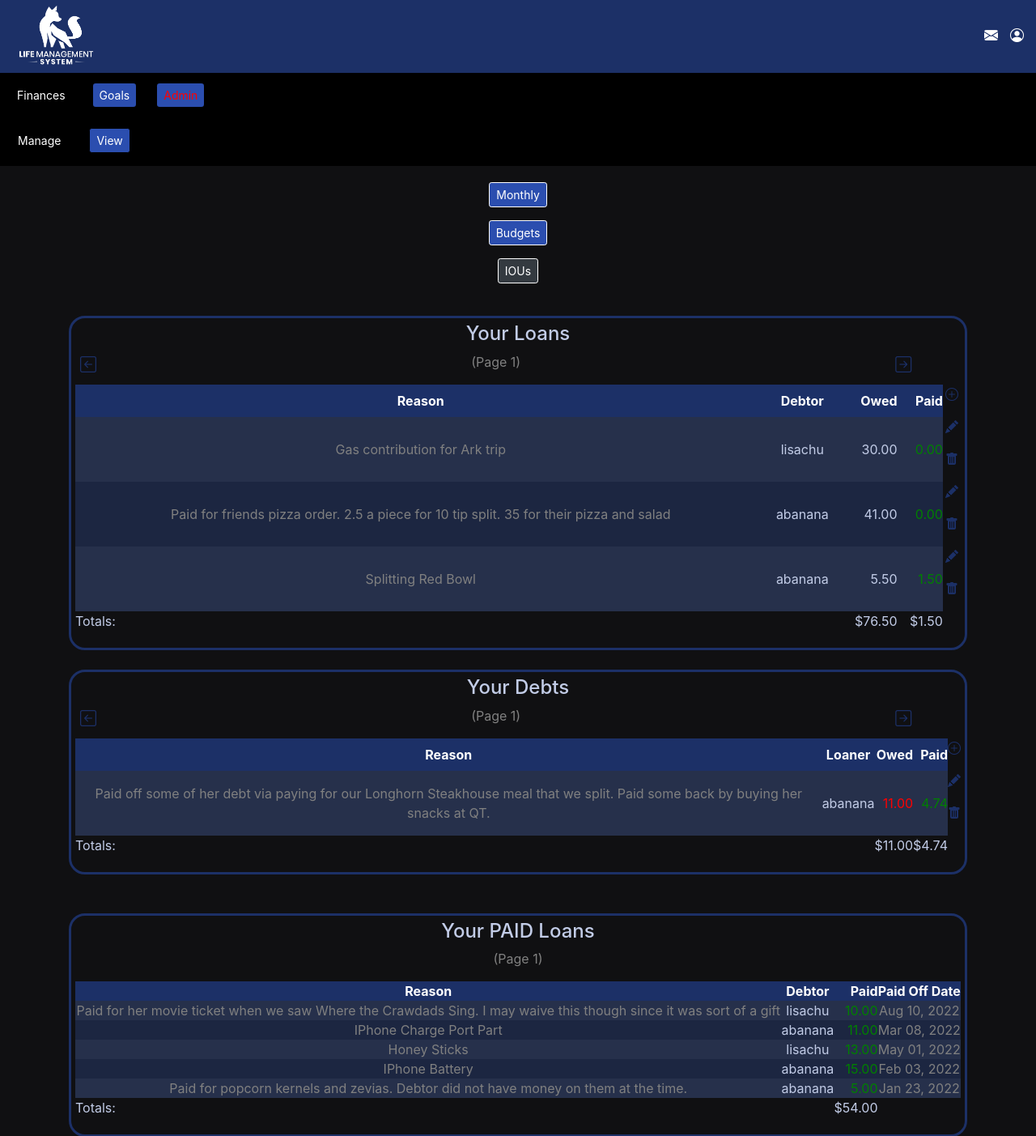
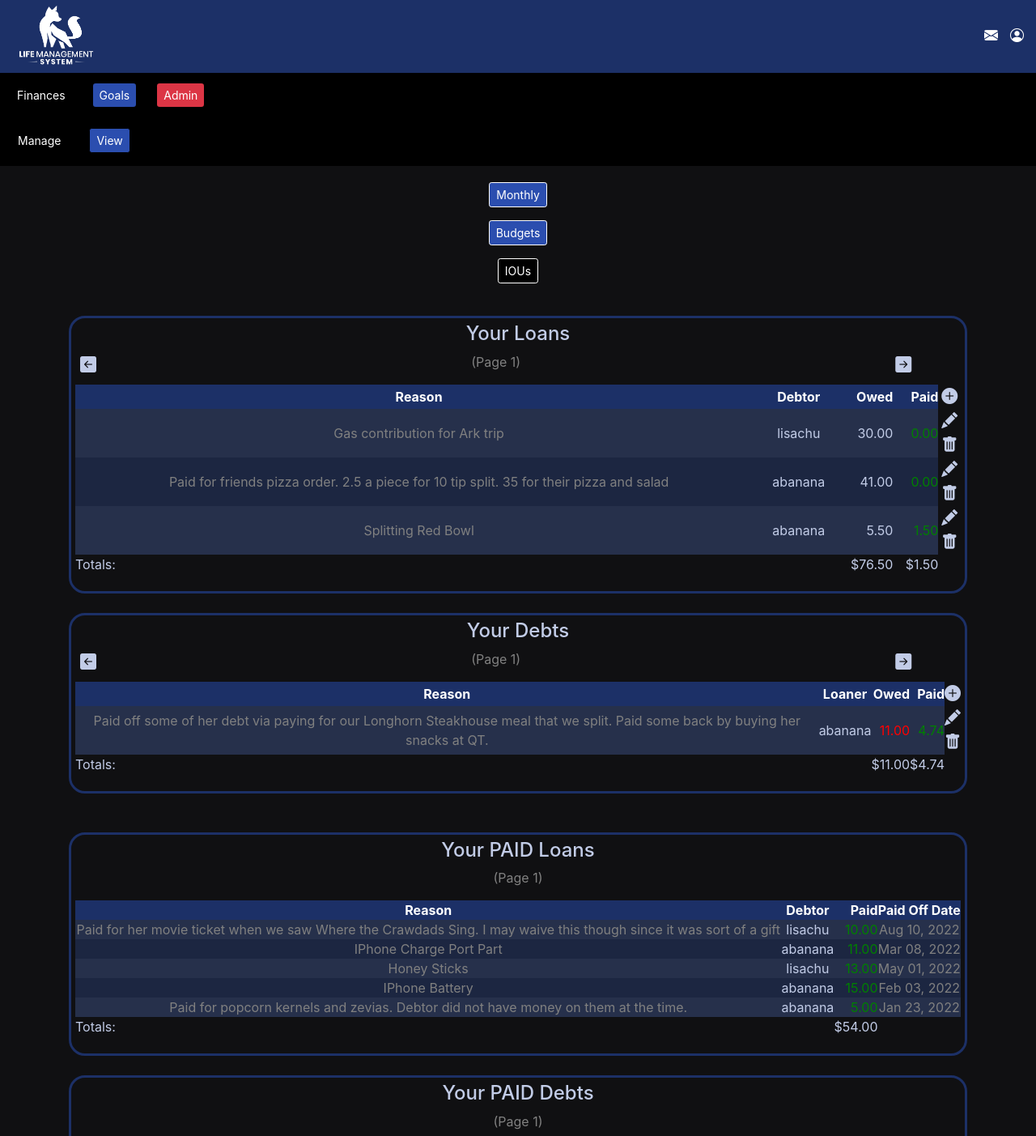
Before and after one commit to nmerck1/Life_Management, a PHP site: page /pages/ious.php in a window 1280 px wide. Shown: the top 1403 px of the page at 81% size. Run offline with PHP 8.4, Linux system fonts and the light colour scheme; a user stored in the database is signed in; data comes from the database, SQL or seed files in the repository; some libraries are stand-ins or nearby versions.

Commit message:
Commit before making big changes

```diff
--- a/classes/navbar.class.php
+++ b/classes/navbar.class.php
@@ -69,10 +69,12 @@ class Navbar {
   public function show_section_nav($loggedin, $active_tab, $id_role) {
 
     $current_style = 'primary';
+    $current_admin_style = 'danger';
     $active_style = 'dark';
 
     // section names/titles
-    $financesTab = $goalsTab = $adminTab = $current_style;
+    $financesTab = $goalsTab = $current_style;
+    $adminTab = $current_admin_style;
 
     if ($active_tab == 'Finances') {
       $financesTab = $active_style;
@@ -96,8 +98,8 @@ class Navbar {
           echo '</li>';
           //echo $pipeline;
 
-            echo '<li class="thirdSectionLI">';
-              echo '<a href="../pages/admin.php" class="btn btn-'.$adminTab.' btn-sm"><span style="color:red;">Admin</span></a>';
+            echo '<li>';
+              echo '<a href="../pages/admin.php" class="btn btn-'.$adminTab.' btn-sm">Admin</a>';
             echo '</li>';
           }
 
--- a/css/dark_blue.css
+++ b/css/dark_blue.css
@@ -67,7 +67,7 @@ h4 {
 }
 
 .actions {
-  color: var(--editable_table_header_color) !important;
+  color: var(--body_text_color) !important;
 }
 
 .table-dark th {
@@ -212,9 +212,11 @@ body {
 }
 
 .divSectionNavbar, .sectionNavbarUL, .sectionNavbarUL li, .sectionNavbarUL li a {
+/* border-color: white !important; */
+  border: none;
+}
+.divSectionNavbar, .sectionNavbarUL, .sectionNavbarUL li{
   background-color: black;
-  /* border-color: white !important; */
-  border: none;
 }
 
 #mainNavFirstLI {
--- a/css/style.css
+++ b/css/style.css
@@ -12,6 +12,13 @@
 
 a {
   color: white;
+}
+
+.actions {  /* for every "actions" buttons in every style */
+  font-size: 20px;
+}
+.actions p {
+  margin: 0px;
 }
 
 label {
@@ -298,3 +305,7 @@ body {
 .mainContentContainer {
   min-height: 900px;
 }
+
+.btn-dark {
+  background-color: black;
+}
--- a/includes/function_library.inc.php
+++ b/includes/function_library.inc.php
@@ -332,7 +332,7 @@ function library_incomes_table($user_id, $action, $current_page_num, $date_searc
 			echo '<th>Date</th>';
 			echo '<th style="text-align:right;">Amount</th>';
 			echo '<th class="end_row_options">';
-				echo '<a href="../includes/finances.inc.php?form_type=Income&user_id='.$user_id.'"><i class="actions"><p class="bi-plus-circle"></p></i></a>';
+				echo '<a href="../includes/finances.inc.php?form_type=Income&user_id='.$user_id.'"><i class="actions"><p class="bi-plus-circle-fill"></p></i></a>';
 			echo '</th>';
 		echo '</tr>';
 		$total_incomes_amount = 0;
@@ -414,7 +414,7 @@ function library_expenses_table($user_id, $action, $current_page_num, $date_sear
       echo '<th>Date</th>';
       echo '<th style="text-align:right;">Amount</th>';
       echo '<th class="end_row_options">';
-        echo '<a href="../includes/finances.inc.php?form_type=Expense&user_id='.$user_id.'"><i class="actions"><p class="bi-plus-circle"></p></i></a>';
+        echo '<a href="../includes/finances.inc.php?form_type=Expense&user_id='.$user_id.'"><i class="actions"><p class="bi-plus-circle-fill"></p></i></a>';
       echo '</th>';
     echo '</tr>';
     $total_expenses_amount = 0;
@@ -1013,7 +1013,7 @@ function library_ious_table($user_id, $action, $current_page_num, $date_search,
     }
     echo '<th class="end_row_options">';
     if ($paid_off == false) {
-      echo '<a href="../includes/ious.inc.php?form_type='.$form_type.'&user_id='.$user_id.'"><i class="actions"><p class="bi-plus-circle"></p></i></a>';
+      echo '<a href="../includes/ious.inc.php?form_type='.$form_type.'&user_id='.$user_id.'"><i class="actions"><p class="bi-plus-circle-fill"></p></i></a>';
     }
     echo '</th>';
   echo '</tr>';
@@ -1261,13 +1261,13 @@ function library_monthly_tables($action, $date_search_time, $user_id, $secondary
 	echo '<span>';
 		echo '<h2 style="text-align:center;">';
 			echo '<button class="prev_button" onclick="scroll_month(0, '.$current_date_set.', \'Monthly\', \''.$secondary_tab.'\');" style="float:left; background:none; border:none; font-size:20px; height:32px;">';
-				echo '<i class="monthly_action"><p class="bi-arrow-left-square"></p></i>';
+				echo '<i class="monthly_action"><p class="bi-arrow-left-square-fill"></p></i>';
 			echo '</button>';
 
 			echo '<i class="bi-calendar"> </i>'.$show_month.' <span style="color: grey;">(\''. $show_year.')</span>';
 
 			echo '<button class="next_button" onclick="scroll_month(1, '.$current_date_set.', \'Monthly\', \''.$secondary_tab.'\');" style="float:right; background:none; border:none; font-size:20px; height:32px;">';
-				echo '<i class="monthly_action"><p class="bi-arrow-right-square"></p></i>';
+				echo '<i class="monthly_action"><p class="bi-arrow-right-square-fill"></p></i>';
 			echo '</button>';
 		echo '</h2>';
 	echo '</span>';
@@ -1279,10 +1279,10 @@ function library_monthly_tables($action, $date_search_time, $user_id, $secondary
 			echo '<h4 style="text-align:center;"><i class="bi-plus-square"> </i>Incomes</h4>';
 			echo '<p style="width:95%; margin:0px; text-align:center;">';
 				echo '<button name="prev_button" onclick="scroll_table(0, \'Incomes\');" style="float:left; background:none; border:none; font-size:20px; height:32px;">';
-					echo '<i class="actions"><p class="bi-arrow-left-square"></p></i>';
+					echo '<i class="actions"><p class="bi-arrow-left-square-fill"></p></i>';
 				echo '</button>';
 				echo '<button name="next_button" onclick="scroll_table(1, \'Incomes\');" style="float:right; background:none; border:none; font-size:20px; height:32px;">';
-					echo '<i class="actions"><p class="bi-arrow-right-square"></p></i>';
+					echo '<i class="actions"><p class="bi-arrow-right-square-fill"></p></i>';
 				echo '</button>';
 			echo '</p>';
 
@@ -1297,10 +1297,10 @@ function library_monthly_tables($action, $date_search_time, $user_id, $secondary
 			echo '<h4 style="text-align:center;"><i class="bi-dash-square"> </i>Expenses</h4>';
 			echo '<p style="width:95%; margin:0px; text-align:center;">';
 				echo '<button name="prev_button" onclick="scroll_table(0, \'Expenses\');" style="float:left; background:none; border:none; font-size:20px; height:32px;">';
-					echo '<i class="actions"><p class="bi-arrow-left-square"></p></i>';
+					echo '<i class="actions"><p class="bi-arrow-left-square-fill"></p></i>';
 				echo '</button>';
 				echo '<button name="next_button" onclick="scroll_table(1, \'Expenses\');" style="float:right; background:none; border:none; font-size:20px; height:32px;">';
-					echo '<i class="actions"><p class="bi-arrow-right-square"></p></i>';
+					echo '<i class="actions"><p class="bi-arrow-right-square-fill"></p></i>';
 				echo '</button>';
 			echo '</p>';
 
@@ -1350,7 +1350,7 @@ function library_monthly_tables($action, $date_search_time, $user_id, $secondary
 					echo '<th style="text-align:right;">Amount</th>';
 					echo '<th>Frequency</th>';
 					echo '<th class="end_row_options">';
-						echo '<a href="../includes/finances.inc.php?form_type=Bill&user_id='.$user_id.'"><i class="actions"><p class="bi-plus-circle"></p></i></a>';
+						echo '<a href="../includes/finances.inc.php?form_type=Bill&user_id='.$user_id.'"><i class="actions"><p class="bi-plus-circle-fill"></p></i></a>';
 					echo '</th>';
 				echo '</tr>';
 				$total_bills_amount = 0;
@@ -1416,10 +1416,10 @@ function library_monthly_tables($action, $date_search_time, $user_id, $secondary
 
 			echo '<p style="width:95%; margin:0px; text-align:center;">';
 				echo '<button name="prev_button" onclick="scroll_table(0, \'DetailedCat\');" style="float:left; background:none; border:none; font-size:20px; height:32px;">';
-					echo '<i class="actions"><p class="bi-arrow-left-square"></p></i>';
+					echo '<i class="actions"><p class="bi-arrow-left-square-fill"></p></i>';
 				echo '</button>';
 				echo '<button name="next_button" onclick="scroll_table(1, \'DetailedCat\');" style="float:right; background:none; border:none; font-size:20px; height:32px;">';
-					echo '<i class="actions"><p class="bi-arrow-right-square"></p></i>';
+					echo '<i class="actions"><p class="bi-arrow-right-square-fill"></p></i>';
 				echo '</button>';
 			echo '</p>';
 
@@ -1448,10 +1448,10 @@ function library_monthly_tables($action, $date_search_time, $user_id, $secondary
 
 			echo '<p style="width:95%; margin:0px; text-align:center;">';
 				echo '<button name="prev_button" onclick="scroll_table(0, \'DetailedComp\');" style="float:left; background:none; border:none; font-size:20px; height:32px;">';
-					echo '<i class="actions"><p class="bi-arrow-left-square"></p></i>';
+					echo '<i class="actions"><p class="bi-arrow-left-square-fill"></p></i>';
 				echo '</button>';
 				echo '<button name="next_button" onclick="scroll_table(1, \'DetailedComp\');" style="float:right; background:none; border:none; font-size:20px; height:32px;">';
-					echo '<i class="actions"><p class="bi-arrow-right-square"></p></i>';
+					echo '<i class="actions"><p class="bi-arrow-right-square-fill"></p></i>';
 				echo '</button>';
 			echo '</p>';
 
--- a/pages/budgets.php
+++ b/pages/budgets.php
@@ -107,7 +107,7 @@ while ($row = $stmt->fetch()) {
                   echo '<th>Name</th>';
                   echo '<th style="text-align:right;">Amount</th>';
                   echo '<th class="end_row_options">';
-                    echo '<a href="../includes/finances.inc.php?form_type=Budget&user_id='.$user_id.'"><i class="actions"><p class="bi-plus-circle"></p></i></a>';
+                    echo '<a href="../includes/finances.inc.php?form_type=Budget&user_id='.$user_id.'"><i class="actions"><p class="bi-plus-circle-fill"></p></i></a>';
                   echo '</th>';
                 echo '</tr>';
                 $sql = "
--- a/pages/ious.php
+++ b/pages/ious.php
@@ -178,10 +178,10 @@ while ($row = $stmt->fetch()) {
             echo '<h4 style="text-align:center;">Your Loans</h4>';
             echo '<p style="width:95%; margin:0px; text-align:center;">';
               echo '<button name="prev_button" onclick="scroll_loans(0, \'Loans\');" style="float:left; background:none; border:none; font-size:20px; height:32px;">';
-                echo '<i class="actions"><p class="bi-arrow-left-square"></p></i>';
+                echo '<i class="actions"><p class="bi-arrow-left-square-fill"></p></i>';
               echo '</button>';
               echo '<button name="next_button" onclick="scroll_loans(1, \'Loans\');" style="float:right; background:none; border:none; font-size:20px; height:32px;">';
-                echo '<i class="actions"><p class="bi-arrow-right-square"></p></i>';
+                echo '<i class="actions"><p class="bi-arrow-right-square-fill"></p></i>';
               echo '</button>';
             echo '</p>';
 
@@ -197,10 +197,10 @@ while ($row = $stmt->fetch()) {
             echo '<h4 style="text-align:center;">Your Debts</h4>';
             echo '<p style="width:95%; margin:0px; text-align:center;">';
               echo '<button name="prev_button" onclick="scroll_debts(0, \'Debts\');" style="float:left; background:none; border:none; font-size:20px; height:32px;">';
-                echo '<i class="actions"><p class="bi-arrow-left-square"></p></i>';
+                echo '<i class="actions"><p class="bi-arrow-left-square-fill"></p></i>';
               echo '</button>';
               echo '<button name="next_button" onclick="scroll_debts(1, \'Debts\');" style="float:right; background:none; border:none; font-size:20px; height:32px;">';
-                echo '<i class="actions"><p class="bi-arrow-right-square"></p></i>';
+                echo '<i class="actions"><p class="bi-arrow-right-square-fill"></p></i>';
               echo '</button>';
             echo '</p>';
 
--- a/pages/notifications.php
+++ b/pages/notifications.php
@@ -230,10 +230,10 @@ while ($row = $stmt->fetch()) {
             echo '<h4 style="text-align:center;"><i class="bi-mailbox"> </i>Inbox</h4>';
             echo '<p style="width:95%; margin:0px; text-align:center;">';
               echo '<button name="prev_button" onclick="scroll_notifications(0, \'Notifications\');" style="float:left; background:none; border:none; font-size:20px; height:32px;">';
-                echo '<i class="actions"><p class="bi-arrow-left-square"></p></i>';
+                echo '<i class="actions"><p class="bi-arrow-left-square-fill"></p></i>';
               echo '</button>';
               echo '<button name="next_button" onclick="scroll_notifications(1, \'Notifications\');" style="float:right; background:none; border:none; font-size:20px; height:32px;">';
-                echo '<i class="actions"><p class="bi-arrow-right-square"></p></i>';
+                echo '<i class="actions"><p class="bi-arrow-right-square-fill"></p></i>';
               echo '</button>';
             echo '</p>';
 
--- a/pages/yearly.php
+++ b/pages/yearly.php
@@ -145,10 +145,10 @@ while ($row = $stmt->fetch()) {
             //  echo '<h2 style="text-align:center;">'.$this_year.'</h2>';
               echo '<p style="width:100%; margin:0px; text-align:center;">';
                 echo '<button name="prev_button" onclick="scroll_table(0, \'Yearly\');" style="float:left; background:none; border:none; font-size:20px; height:32px;">';
-                  echo '<i class="actions"><p class="bi-arrow-left-square"></p></i>'; // -box-arrow-left
+                  echo '<i class="actions"><p class="bi-arrow-left-square-fill"></p></i>'; // -box-arrow-left
                 echo '</button>';
                 echo '<button name="next_button" onclick="scroll_table(1, \'Yearly\');" style="float:right; background:none; border:none; font-size:20px; height:32px;">';
-                  echo '<i class="actions"><p class="bi-arrow-right-square"></p></i>';
+                  echo '<i class="actions"><p class="bi-arrow-right-square-fill"></p></i>';
                 echo '</button>';
               echo '</p>';
 
```
Also changed, not shown: css/dark_purple.css (+5 -3 lines), css/standard_blue.css (+4 -8 lines), css/very_pink.css (+5 -8 lines).
